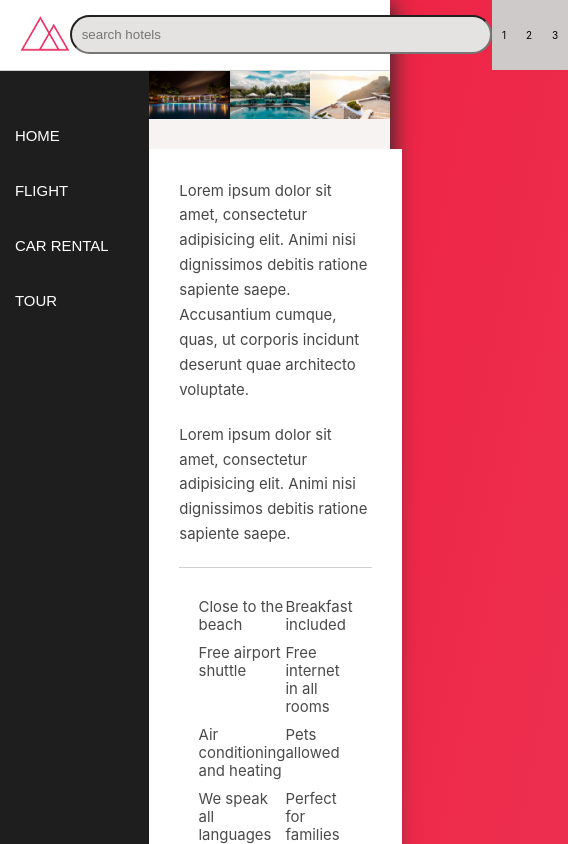
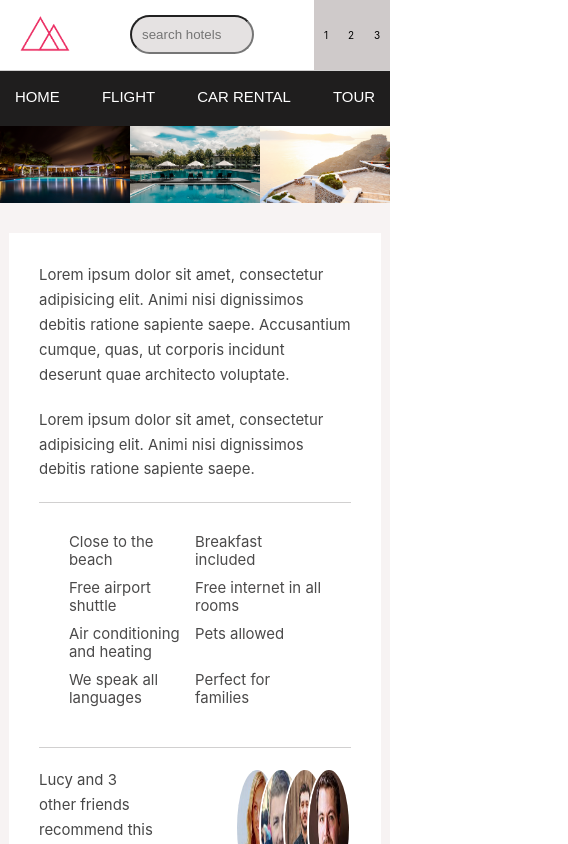
Before and after one commit to ashrofdev/trillo-in-react, a React (Create React App) app: page / in a window 390 px wide. Shown: the top 844 px of the page, 568 px wide, since content can reach past the window. Built offline with nearby package versions, Linux system fonts and the light colour scheme.

Commit message:
improving responsiveness

```diff
--- a/src/App.css
+++ b/src/App.css
@@ -17,5 +17,6 @@ body {
 @media only screen and (max-width: 1000px) {
   .container {
     margin: 0;
+    width: 100%;
   }
 }
--- a/src/components/container/container.css
+++ b/src/components/container/container.css
@@ -82,6 +82,7 @@ input:focus {
     background-color: transparent;
     font-size: 1.5rem;
     color: #fff;
+    outline: none;
     border: none;
 }
 .hotel-view {
@@ -228,4 +229,45 @@ p {
         width: 80%;
         margin: 1rem auto;
     }
+
 }
+@media only screen and (max-width: 600px) {
+    .hotel-info {
+        display: block;
+        margin: 0;
+        padding: 0;
+    }
+    .hotel-info .big-card {
+        width: 80%;
+        margin: 3rem auto;
+    }
+    .hotel-info .small-card {
+        width: 80%;
+        margin: 1rem auto;
+    }
+
+    .side-bar {
+        grid-column: 1/-1;
+        grid-row: 2/ 3;
+        width: 100%;
+        padding: 0;
+    }
+    .side-bar ul {
+        display: flex;
+        justify-content: space-between;
+        margin: 0;
+    }
+    .hotel-view {
+        grid-row: 3/4;
+        z-index: 100000;
+    }
+    .hotel-info {
+        grid-row: 4/5;
+    }
+    input {
+        width: 10rem;
+    }
+    input:focus {
+        width: 13rem;
+    }
+}
```
